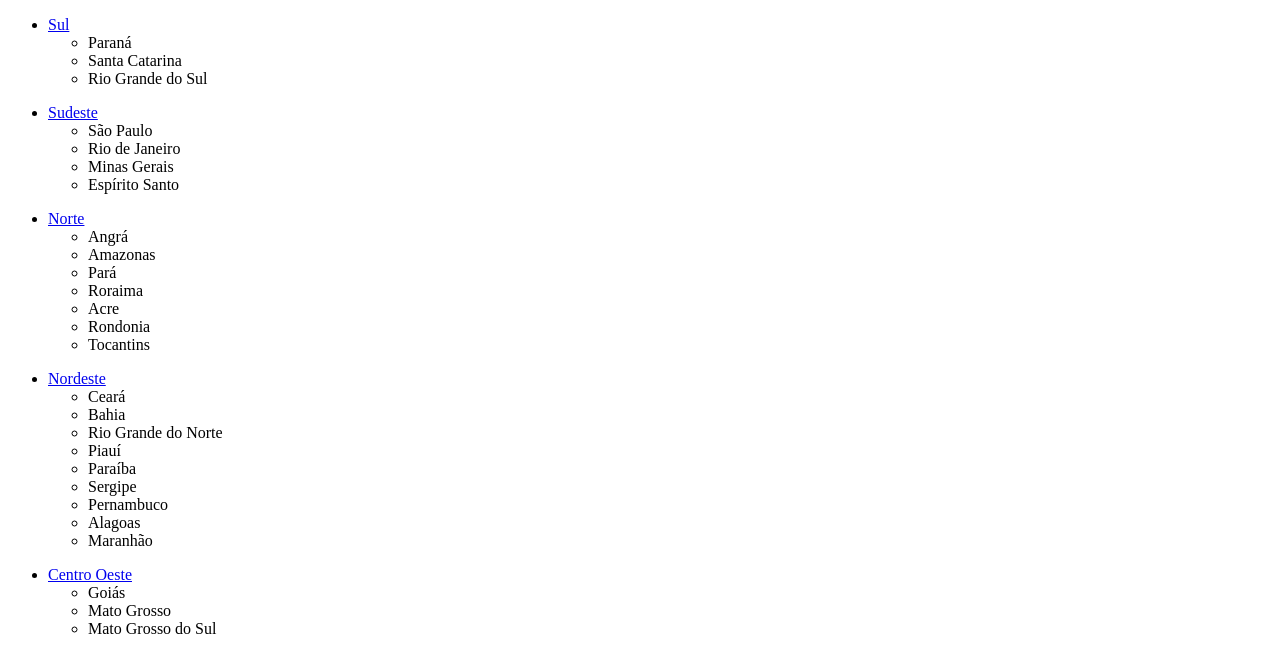
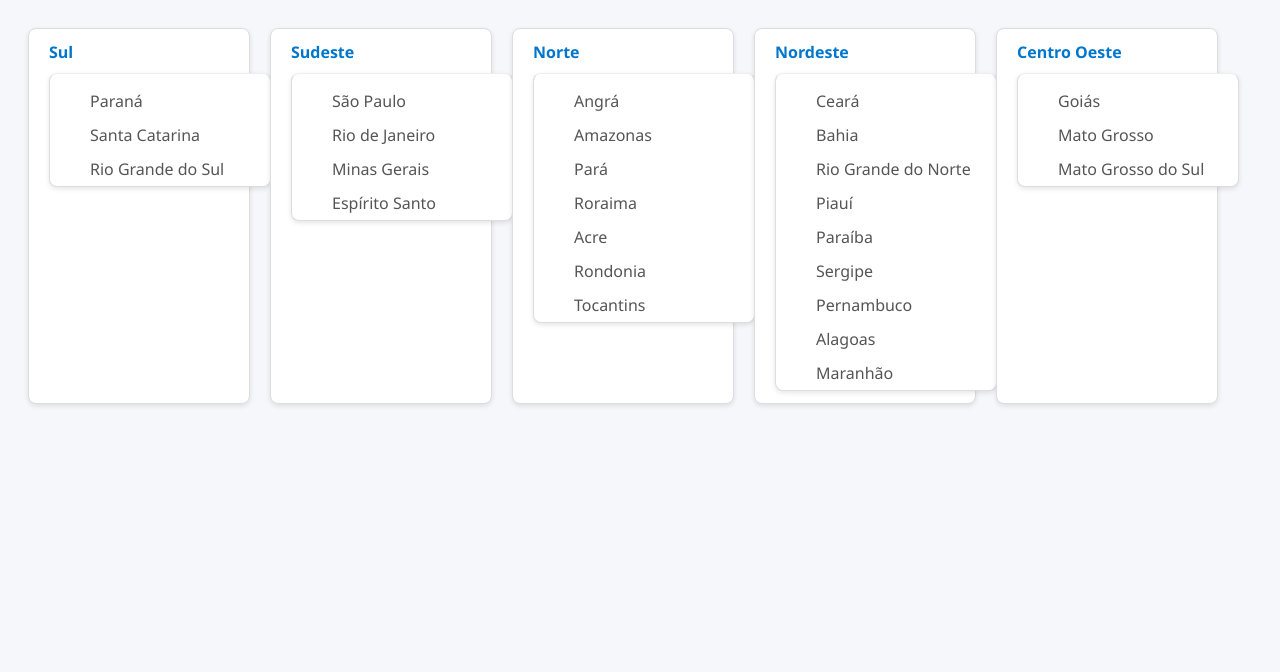
Before and after one commit to joshrodriguescae/sw2, a plain HTML site: page Estado/index.html in a window 1280 px wide. Drawn offline with Linux system fonts and the light colour scheme.

Commit message:
Add files via upload

```diff
--- a/Estado/index.html
+++ b/Estado/index.html
@@ -4,6 +4,67 @@
     <meta charset="UTF-8">
     <meta name="viewport" content="width=device-width, initial-scale=1.0">
     <title>Estados</title>
+    <style>
+        body {
+            font-family: 'Segoe UI', Tahoma, Geneva, Verdana, sans-serif;
+            background-color: #f5f7fa;
+            color: #333;
+            padding: 20px;
+            display: flex;
+            flex-wrap: wrap;
+            gap: 20px;
+        }
+
+        ul {
+            list-style: none;
+            padding-left: 0;
+            margin: 0;
+            width: 220px;
+            border: 1px solid #ddd;
+            border-radius: 8px;
+            background: white;
+            box-shadow: 0 2px 5px rgba(0,0,0,0.1);
+            transition: box-shadow 0.3s ease;
+        }
+
+        ul:hover {
+            box-shadow: 0 5px 15px rgba(0,0,0,0.2);
+        }
+
+        ul > li {
+            padding: 12px 20px;
+        }
+
+        ul > li > a {
+            text-decoration: none;
+            font-weight: 600;
+            color: #0077cc;
+            display: block;
+            transition: color 0.3s ease;
+        }
+
+        ul > li > a:hover {
+            color: #005fa3;
+        }
+
+        ul ul {
+            margin-top: 10px;
+            border-top: 1px solid #eee;
+            padding-top: 10px;
+        }
+
+        ul ul li {
+            padding: 6px 20px 6px 40px;
+            font-weight: 400;
+            color: #555;
+            transition: background-color 0.2s ease;
+        }
+
+        ul ul li:hover {
+            background-color: #f0f8ff;
+            cursor: default;
+        }
+    </style>
 </head>
 <body>
 
```
